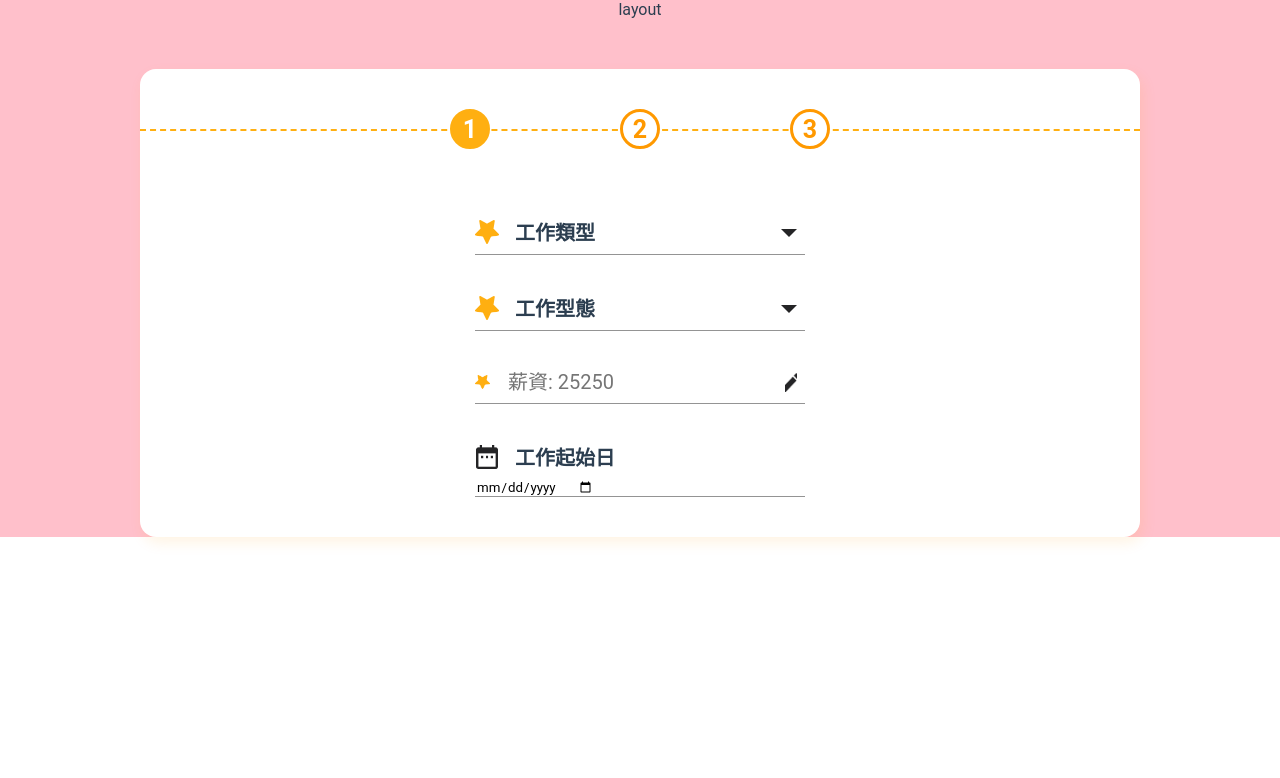
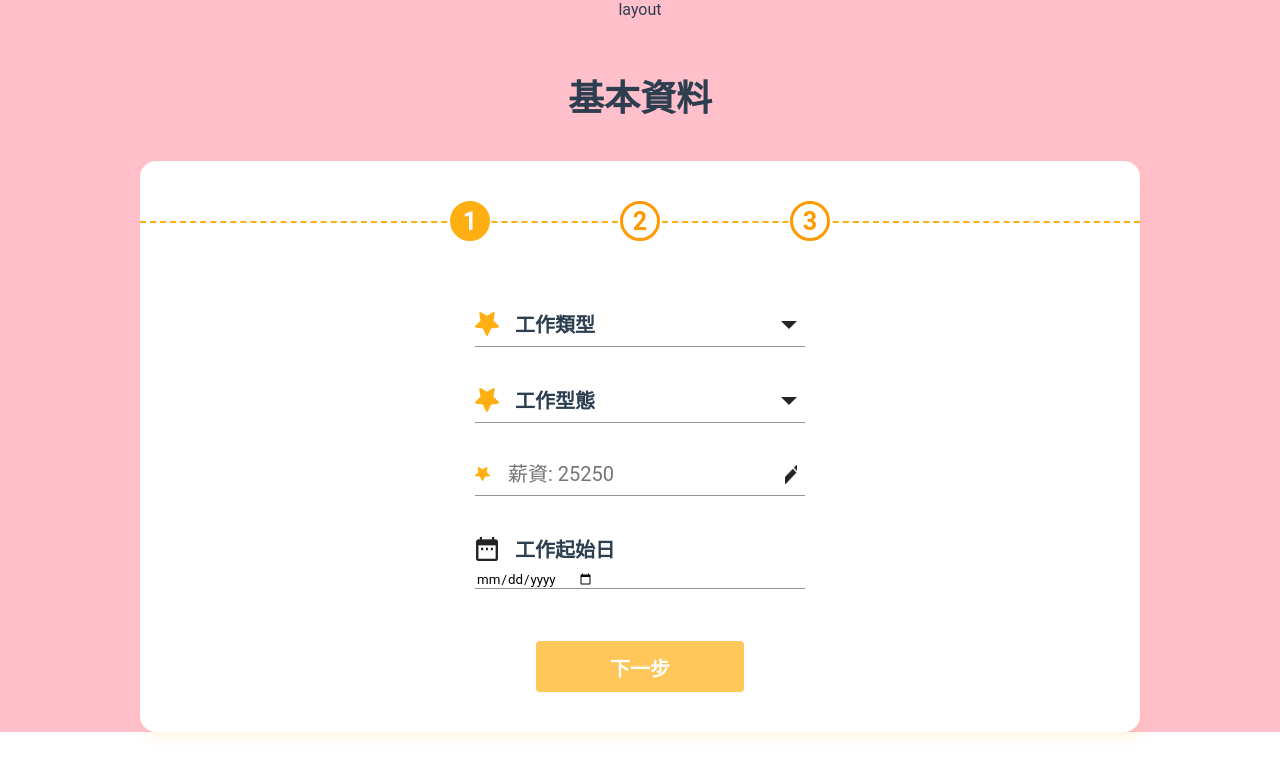
Before and after one commit to Chiahsuan-TW/overtime-pay-calculator, a Vue app: page /Info in a window 1280 px wide. Shown: the top 778 px of the page. Built offline with nearby package versions, Linux system fonts and the light colour scheme.

Commit message:
finish procedure button

```diff
--- /dev/null
+++ b/src/components/ProcedureButton.vue
@@ -0,0 +1,30 @@
+<template>
+  <button>
+    <slot></slot>
+  </button>
+</template>
+
+<script>
+export default {
+  name: "ProcedureButton",
+};
+</script>
+
+<style lang="scss" scoped>
+button {
+  width: 208px;
+  height: 51px;
+  padding: 12px;
+  background-color: color.$primary-light;
+  color: #fff;
+  border-radius: 4px;
+  margin-top: 52px;
+  font-weight: 800;
+  font-size: 20px;
+}
+
+button:hover {
+  background-color: color.$primary-dark;
+  cursor: pointer;
+}
+</style>
--- a/src/views/Info.vue
+++ b/src/views/Info.vue
@@ -1,4 +1,5 @@
 <template>
+  <h3>基本資料</h3>
   <div class="modal">
     <Stepper :currentStep="currentStep" />
 
@@ -36,6 +37,10 @@
         </div>
         <input id="date" type="date" />
       </div>
+
+      <router-link :to="{ name: 'MonthlyRecord' }">
+        <ProcedureButton>下一步</ProcedureButton>
+      </router-link>
     </div>
   </div>
 </template>
@@ -43,12 +48,14 @@
 <script>
 import Dropdown from "../components/Dropdown.vue";
 import Stepper from "../components/Stepper.vue";
+import ProcedureButton from "../components/ProcedureButton.vue";
 
 export default {
   name: "Info",
   components: {
     Dropdown,
     Stepper,
+    ProcedureButton,
   },
   data() {
     return {
@@ -64,12 +71,18 @@ export default {
 </script>
 
 <style scoped lang="scss">
+h3 {
+  font-weight: bold;
+  font-size: 36px;
+  width: fit-content;
+  margin: 0 auto;
+}
 .modal {
   max-width: 1000px;
   background-color: #fff;
   box-shadow: 3px 6px 14px rgba(255, 153, 0, 0.11);
   border-radius: 16px;
-  margin: 0 auto;
+  margin: 40px auto 0;
   padding: 40px 0;
 
   &-content {
@@ -145,4 +158,8 @@ export default {
     font-size: 20px;
   }
 }
+
+a {
+  display: inline-block;
+}
 </style>
```
